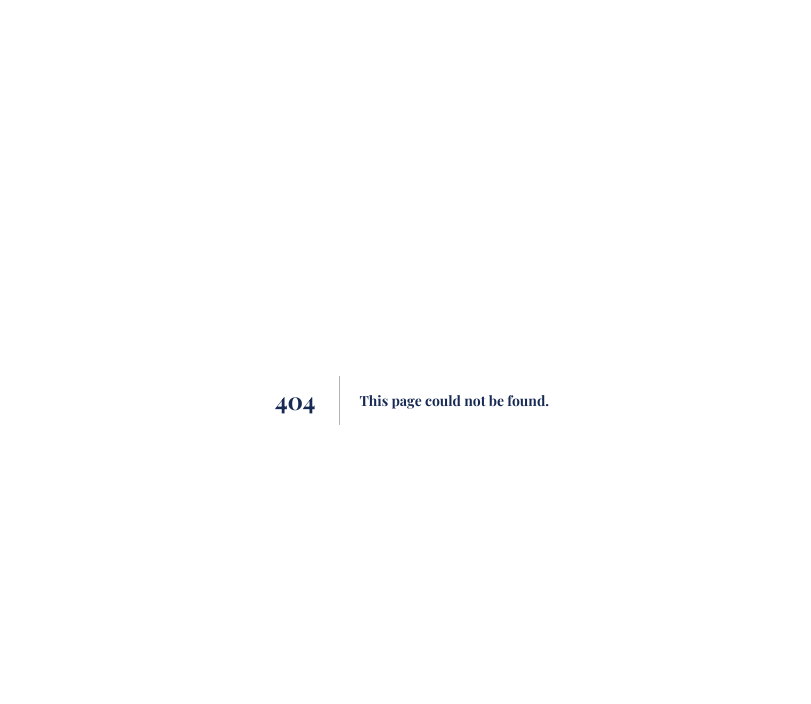
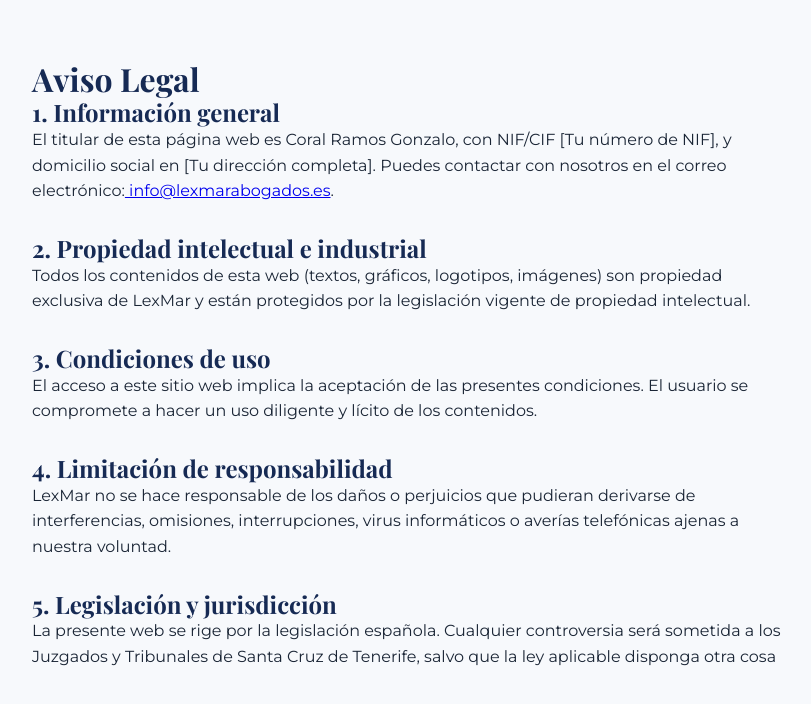
Before and after one commit to LexMar-Team/LexMar, a Next.js app: page /avisa_legal in a window 1280 px wide. Before the commit this address had no page. Shown: the top 704 px of the page, without its empty margins (228-1039 px from the left). Built offline with nearby package versions, Linux system fonts and the light colour scheme.

Commit message:
creacion de aviso legal

```diff
--- /dev/null
+++ b/src/app/avisa_legal/page.js
@@ -0,0 +1,50 @@
+import React from 'react';
+
+export default function AvisoLegal() {
+  return (
+    <main style={{ maxWidth: '800px', margin: '0 auto', padding: '60px 20px', lineHeight: '1.6' }}>
+      <h1>Aviso Legal</h1>
+
+      <section style={{ marginBottom: '30px' }}>
+        <h2>1. Información general</h2>
+        <p>
+          El titular de esta página web es Coral Ramos Gonzalo, con NIF/CIF [Tu número de NIF],
+          y domicilio social en [Tu dirección completa]. Puedes contactar con nosotros en el correo electrónico:
+          <a href="mailto:tuemail@dominio.com"> info@lexmarabogados.es</a>.
+        </p>
+      </section>
+
+      <section style={{ marginBottom: '30px' }}>
+        <h2>2. Propiedad intelectual e industrial</h2>
+        <p>
+          Todos los contenidos de esta web (textos, gráficos, logotipos, imágenes) son propiedad exclusiva de
+          LexMar y están protegidos por la legislación vigente de propiedad intelectual.
+        </p>
+      </section>
+
+      <section style={{ marginBottom: '30px' }}>
+        <h2>3. Condiciones de uso</h2>
+        <p>
+          El acceso a este sitio web implica la aceptación de las presentes condiciones. El usuario se compromete
+          a hacer un uso diligente y lícito de los contenidos.
+        </p>
+      </section>
+
+      <section style={{ marginBottom: '30px' }}>
+        <h2>4. Limitación de responsabilidad</h2>
+        <p>
+          LexMar no se hace responsable de los daños o perjuicios que pudieran derivarse de
+          interferencias, omisiones, interrupciones, virus informáticos o averías telefónicas ajenas a nuestra voluntad.
+        </p>
+      </section>
+
+      <section style={{ marginBottom: '30px' }}>
+        <h2>5. Legislación y jurisdicción</h2>
+        <p>
+          La presente web se rige por la legislación española. Cualquier controversia será sometida a los
+          Juzgados y Tribunales de Santa Cruz de Tenerife, salvo que la ley aplicable disponga otra cosa
+        </p>
+      </section>
+    </main>
+  );
+}
```
